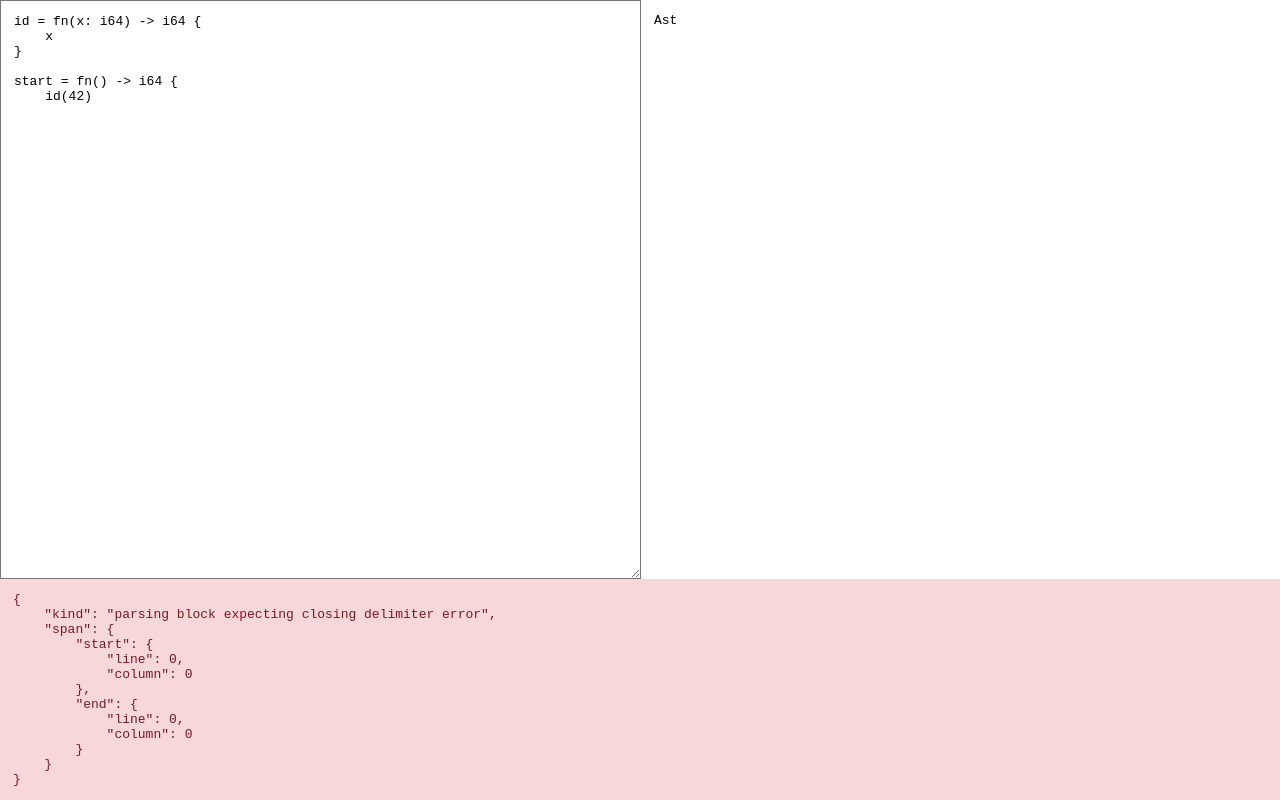
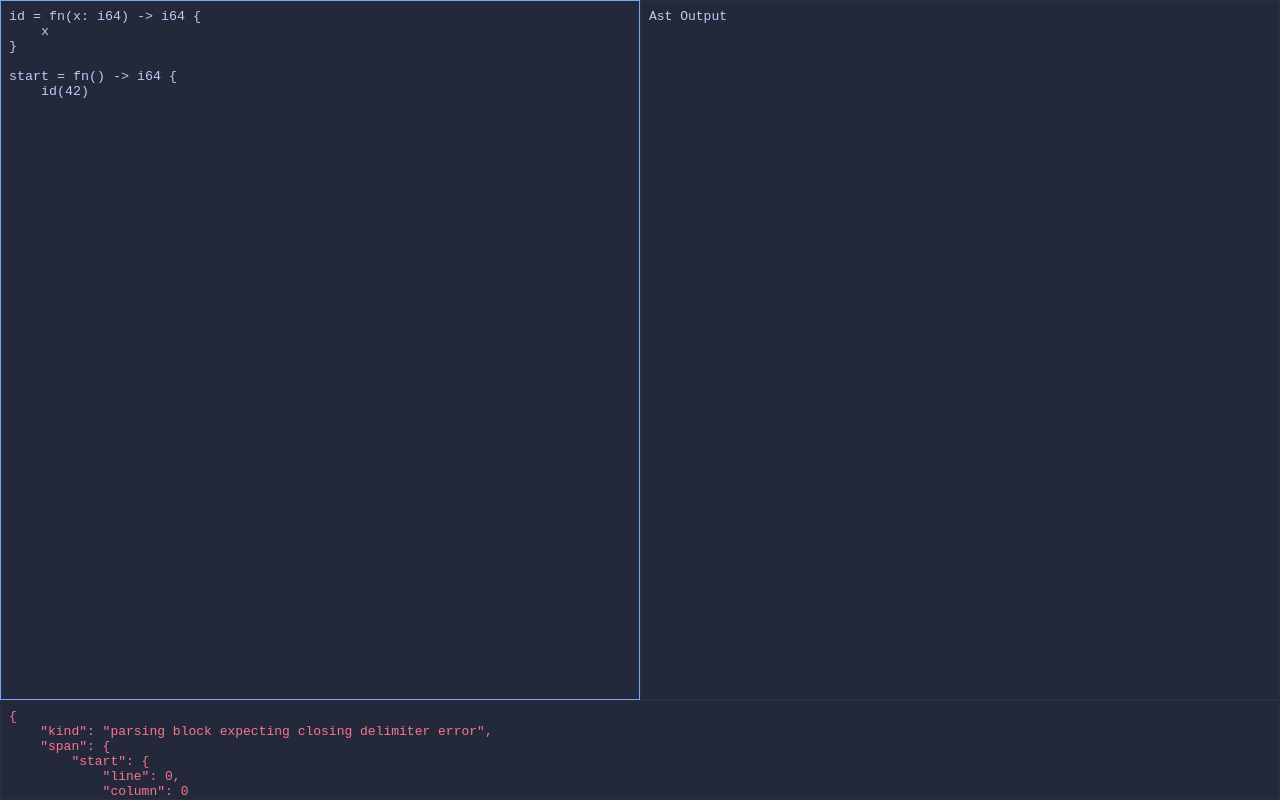
Before and after one commit to adam-r-kowalski/compiler, a website with bundled scripts: page index.html in a window 1280 px wide. Built offline with nearby package versions, Linux system fonts and the light colour scheme.

Commit message:
animated error message

```diff
--- a/index.html
+++ b/index.html
@@ -6,87 +6,20 @@
     <meta name="viewport" content="width=device-width, initial-scale=1.0">
     <title>Compiler</title>
     <script type="module" src="src/index.ts"></script>
-
-    <style>
-        :root {
-            --gap: 1em;
-            --padding: 1em;
-            /* Light mode colors */
-            --background-color: #fff;
-            --text-color: #000;
-            --error-background-color: #f8d7da;
-            --error-text-color: #721c24;
-        }
-
-        @media (prefers-color-scheme: dark) {
-            :root {
-                /* Dark mode colors */
-                --background-color: #121212;
-                --text-color: #e0e0e0;
-                --error-background-color: #d32f2f;
-                --error-text-color: #ffffff;
-            }
-        }
-
-        * {
-            margin: 0;
-            padding: 0;
-            box-sizing: border-box;
-        }
-
-        body {
-            font-family: monospace;
-            display: flex;
-            flex-direction: column;
-            height: 100vh;
-            background-color: var(--background-color);
-            color: var(--text-color);
-        }
-
-        main {
-            display: flex;
-            flex: 1;
-            overflow: hidden;
-        }
-
-        textarea,
-        pre {
-            padding: var(--padding);
-            flex: 1;
-            overflow: auto;
-            background-color: var(--background-color);
-            color: var(--text-color);
-            font-family: monospace;
-        }
-
-        #error {
-            background-color: var(--error-background-color);
-            color: var(--error-text-color);
-        }
-
-        #code {
-            font-size: 1em;
-        }
-    </style>
-
+    <link rel="stylesheet" href="src/index.css">
 </head>
 
 <body>
-    <main>
-        <textarea id="code" cols="80" rows="20" aria-label="Code Input">
+    <textarea id="code-editor">
 id = fn(x: i64) -> i64 {
     x
 }
 
 start = fn() -> i64 {
     id(42)
-</textarea>
-        <pre id="output" aria-label="Code Output">Ast</pre>
-    </main>
-
-    <footer>
-        <pre id="error" aria-label="Error Output"></pre>
-    </footer>
+    </textarea>
+    <pre id="ast-output">Ast Output</pre>
+    <pre id="error-messages">Error Messages</pre>
 </body>
 
 </html>
--- /dev/null
+++ b/src/index.css
@@ -0,0 +1,57 @@
+:root {
+    --padding: 8px;
+    --background-color: #24283b;
+    --font-color: #c0caf5;
+    --inactive-border: 1px solid #292e42;
+    --active-border: 1px solid #7aa2f7;
+    --error-color: #f7768e;
+    --font-family: monospace;
+}
+
+* {
+    margin: 0;
+    padding: 0;
+    box-sizing: border-box;
+}
+
+body {
+    display: grid;
+    grid-template-columns: repeat(2, 1fr);
+    grid-template-rows: 1fr auto;
+    grid-template-areas:
+        "code-editor ast-output"
+        "error-messages error-messages";
+    height: 100vh;
+}
+
+#code-editor {
+    grid-area: code-editor;
+    padding: var(--padding);
+    font-family: var(--font-family);
+    background-color: var(--background-color);
+    color: var(--font-color);
+    border: var(--active-border);
+    resize: none;
+}
+
+#ast-output {
+    grid-area: ast-output;
+    padding: var(--padding);
+    font-family: var(--font-family);
+    overflow: scroll;
+    background-color: var(--background-color);
+    border: var(--inactive-border);
+    color: var(--font-color);
+}
+
+#error-messages {
+    grid-area: error-messages;
+    padding: 0;
+    font-family: var(--font-family);
+    background-color: var(--background-color);
+    border: var(--inactive-border);
+    color: var(--error-color);
+    max-height: 0;
+    overflow: scroll;
+    transition: max-height 200ms ease-in-out, padding 200ms ease-in-out;
+}
--- a/src/index.ts
+++ b/src/index.ts
@@ -1,30 +1,36 @@
-import { tokenize } from './tokenizer'
-import { parse } from './parser'
-import { CompilerError } from './compilerError'
-
+import { tokenize } from './tokenizer';
+import { parse } from './parser';
+import { CompilerError } from './compilerError';
 
 document.addEventListener('DOMContentLoaded', () => {
-    const code = document.getElementById('code') as HTMLTextAreaElement
-    const output = document.getElementById('output') as HTMLPreElement
-    const errorOutput = document.getElementById('error') as HTMLPreElement
+    const codeEditor = document.getElementById('code-editor') as HTMLTextAreaElement;
+    const astOutput = document.getElementById('ast-output') as HTMLPreElement;
+    const errorMessages = document.getElementById('error-messages') as HTMLPreElement;
+
+    function showError(message: string) {
+        errorMessages.innerHTML = message;
+        errorMessages.style.maxHeight = '100px';
+        errorMessages.style.padding = 'var(--padding)';
+    }
+
+    function hideError() {
+        errorMessages.style.maxHeight = '0';
+        errorMessages.style.padding = '0';
+    }
+
     function updateAst() {
         try {
-            let tokens = tokenize(code.value)
-            let ast = parse(tokens)
-            output.innerHTML = JSON.stringify(ast, null, 4)
-            errorOutput.style.display = 'none'
+            let tokens = tokenize(codeEditor.value);
+            let ast = parse(tokens);
+            astOutput.innerHTML = JSON.stringify(ast, null, 4);
+            hideError();
         } catch (error) {
-            if (error instanceof CompilerError) {
-                console.warn(error)
-                errorOutput.innerHTML = error.message
-                errorOutput.style.display = 'block'
-            } else {
-                console.warn(error)
-                errorOutput.innerHTML = (error as Error).message
-                errorOutput.style.display = 'block'
-            }
+            console.warn(error);
+            const errorMessage = (error instanceof CompilerError) ? error.message : (error as Error).message;
+            showError(errorMessage);
         }
     }
-    updateAst()
-    code.addEventListener('input', updateAst)
-})
+
+    updateAst();
+    codeEditor.addEventListener('input', updateAst);
+});
```
